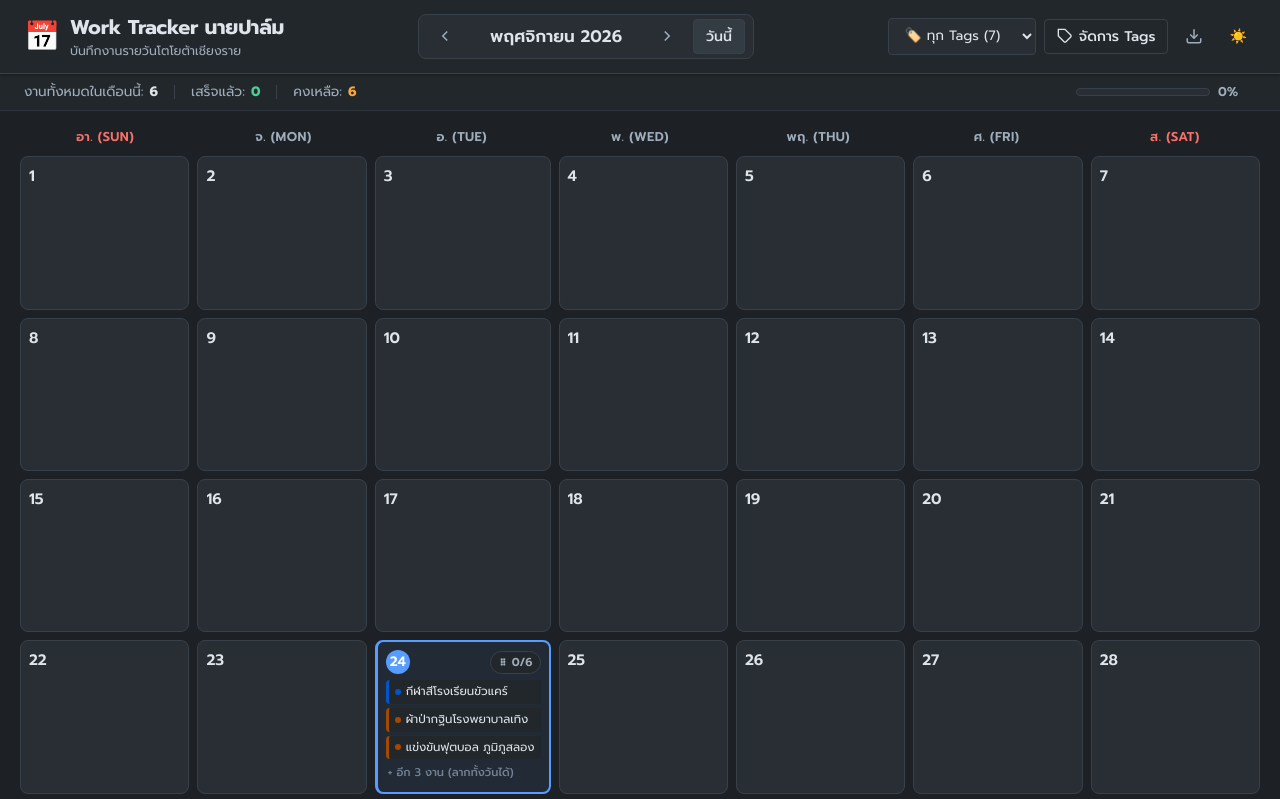
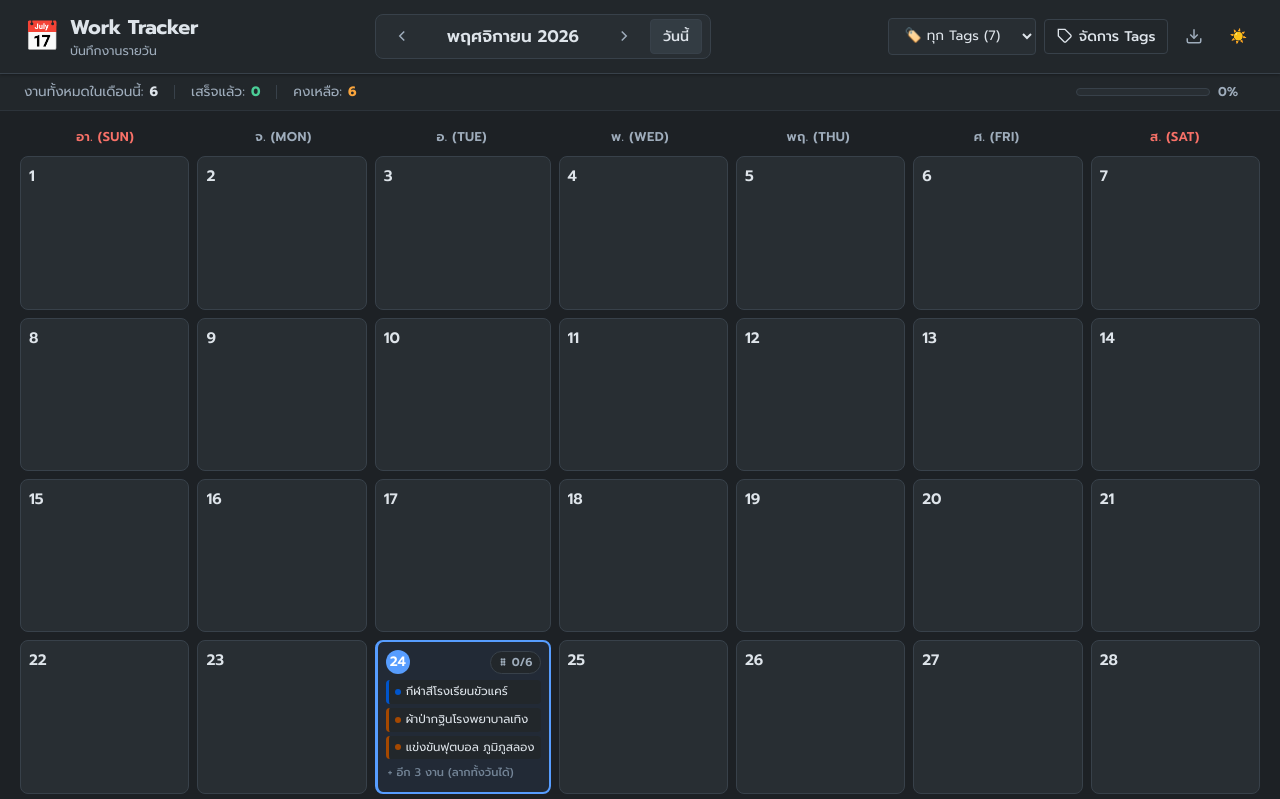
Before and after one commit to plamza5555/work-tracker, a plain HTML site: page index.html in a window 1280 px wide. Shown: the top 799 px of the page. Drawn offline with Linux system fonts and the light colour scheme.

Commit message:
Update index.html

```diff
--- a/index.html
+++ b/index.html
@@ -16,8 +16,8 @@
       <div class="app-logo">
         <span class="logo-icon">📅</span>
         <div class="logo-text">
-          <h1>Work Tracker นายปาล์ม</h1>
-          <span class="subtitle">บันทึกงานรายวันโตโยต้าเชียงราย</span>
+          <h1>Work Tracker</h1>
+          <span class="subtitle">บันทึกงานรายวัน</span>
         </div>
       </div>
     </div>
```
